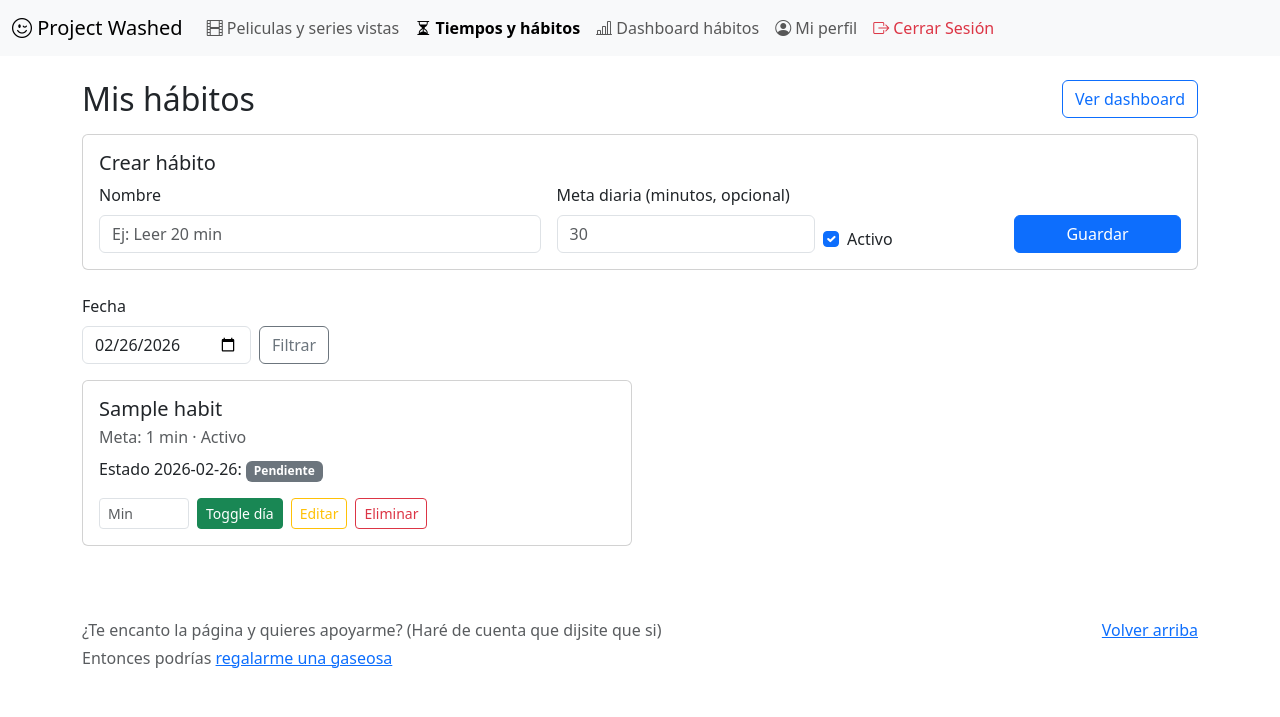
After one commit to SaGG77/Project-Washed, a Flask app: page /habits in a window 1280 px wide. The commit adds this page. Shown: the top 717 px of the page. Run offline with Flask 3, Linux system fonts and the light colour scheme; the visitor is signed in with stand-in values (Sample User, id 1); tables that the repository leaves empty hold one stand-in row (values such as "Sample post"); some libraries are stand-ins or nearby versions.

Commit message:
Add extensive Spanish comments to habits module code

```diff
--- a/app.py
+++ b/app.py
@@ -10,9 +10,12 @@ from forms import RegistroForm, LoginForm
 from extensions import db, migrate
 from models.user import User
 from models.media_item import MediaItem
+from models.habit import Habit
+from models.habit_log import HabitLog
 # BLUEPRINTS
 from routes.auth_routes import auth_bp
 from routes.media_routes import media_bp
+from routes.habit_routes import habit_bp
 
 load_dotenv()
 app = Flask(__name__)
@@ -26,6 +29,7 @@ migrate.init_app(app, db)
 
 app.register_blueprint(auth_bp)
 app.register_blueprint(media_bp)
+app.register_blueprint(habit_bp)
 
 @app.route("/")
 def home():
--- /dev/null
+++ b/routes/habit_routes.py
@@ -0,0 +1,389 @@
+# Importamos utilidades de fechas:
+# - date: para trabajar con fechas (sin hora)
+# - datetime: para parsear texto a fecha
+# - timedelta: para sumar/restar días (ej: últimos 7 días)
+from datetime import date, datetime, timedelta
+
+# Importamos helpers de Flask para:
+# - Blueprint: agrupar rutas
+# - flash: mostrar mensajes al usuario
+# - redirect/url_for: redirecciones
+# - render_template: renderizar HTML
+# - request/session: leer datos del formulario y usuario logueado
+from flask import Blueprint, flash, redirect, render_template, request, session, url_for
+
+# Importamos la instancia de base de datos SQLAlchemy compartida
+from extensions import db
+
+# Importamos nuestros modelos nuevos de hábitos
+from models.habit import Habit
+from models.habit_log import HabitLog
+
+# Decorador para proteger rutas (si no hay login, redirige a /auth/login)
+from utils.auth import login_required
+
+# Creamos el Blueprint de hábitos.
+# No usamos url_prefix para respetar exactamente rutas como /habits y /dashboard.
+habit_bp = Blueprint("habit", __name__)
+
+
+def _parse_date_or_today(raw_date: str | None) -> date:
+    """
+    Convierte un texto YYYY-MM-DD a objeto date.
+
+    Si viene vacío o inválido, devuelve la fecha de hoy para tener un fallback seguro.
+    """
+    # Si no viene nada (?date=...), usamos hoy.
+    if not raw_date:
+        return date.today()
+
+    try:
+        # Intentamos parsear el formato esperado.
+        return datetime.strptime(raw_date, "%Y-%m-%d").date()
+    except ValueError:
+        # Si el formato es inválido (ej: 2026/01/40), volvemos a hoy.
+        return date.today()
+
+
+def _build_streak(completed_dates: set[date]) -> tuple[int, int]:
+    """
+    Calcula:
+    - racha actual (current_streak)
+    - mejor racha histórica (best_streak)
+
+    Reglas usadas:
+    - Best streak: mayor secuencia de días consecutivos en completed_dates.
+    - Current streak: si hoy está completado, arrancamos desde hoy;
+      si no, pero ayer sí, arrancamos desde ayer;
+      si no hay ni hoy ni ayer, racha actual = 0.
+    """
+    # Sin datos, ambas rachas son 0.
+    if not completed_dates:
+        return 0, 0
+
+    # Ordenamos para detectar secuencias consecutivas día a día.
+    sorted_dates = sorted(completed_dates)
+
+    # Inicializamos rachas en 1 porque ya hay al menos una fecha.
+    best_streak = 1
+    current_run = 1
+
+    # Recorremos desde el segundo elemento comparando con el anterior.
+    for idx in range(1, len(sorted_dates)):
+        # Si el día actual es exactamente el siguiente al anterior, seguimos racha.
+        if sorted_dates[idx] == sorted_dates[idx - 1] + timedelta(days=1):
+            current_run += 1
+            best_streak = max(best_streak, current_run)
+        # Si no es consecutivo (y tampoco duplicado), reiniciamos run.
+        elif sorted_dates[idx] != sorted_dates[idx - 1]:
+            current_run = 1
+
+    # Calculamos racha actual con referencia en hoy/ayer.
+    today = date.today()
+    yesterday = today - timedelta(days=1)
+
+    if today in completed_dates:
+        # Si completó hoy, la racha actual puede seguir viva desde hoy.
+        cursor = today
+    elif yesterday in completed_dates:
+        # Si no completó hoy pero sí ayer, cuenta racha hasta ayer.
+        cursor = yesterday
+    else:
+        # Si no hay ni hoy ni ayer, no hay racha vigente.
+        return 0, best_streak
+
+    # Contamos hacia atrás mientras haya días consecutivos completados.
+    current_streak = 0
+    while cursor in completed_dates:
+        current_streak += 1
+        cursor -= timedelta(days=1)
+
+    return current_streak, best_streak
+
+
+@habit_bp.route("/habits", methods=["GET", "POST"])
+@login_required
+def habits():
+    """
+    GET:
+      - Lista hábitos del usuario logueado.
+      - Permite filtrar visualización por fecha (?date=YYYY-MM-DD).
+      - Mapea logs del día por habit_id para mostrar estado rápido.
+
+    POST:
+      - Crea un nuevo hábito.
+    """
+    # Leemos el user_id de la sesión para aislar datos por usuario.
+    user_id = session["user_id"]
+
+    # Flujo de creación de hábito.
+    if request.method == "POST":
+        # Capturamos y limpiamos inputs del formulario.
+        name = request.form.get("name", "").strip()
+        target_minutes_raw = request.form.get("target_minutes", "").strip()
+        is_active = request.form.get("is_active") == "on"
+
+        # Validación básica: nombre obligatorio.
+        if not name:
+            flash("El nombre del hábito es obligatorio.", "warning")
+            return redirect(url_for("habit.habits"))
+
+        # Meta de minutos es opcional.
+        target_minutes = None
+        if target_minutes_raw:
+            try:
+                target_minutes = int(target_minutes_raw)
+            except ValueError:
+                flash("La meta de minutos debe ser un número entero.", "warning")
+                return redirect(url_for("habit.habits"))
+
+            # Evitamos metas no positivas.
+            if target_minutes <= 0:
+                flash("La meta de minutos debe ser mayor a 0.", "warning")
+                return redirect(url_for("habit.habits"))
+
+        # Construimos la entidad Habit con los datos validados.
+        habit = Habit(
+            user_id=user_id,
+            name=name,
+            target_minutes=target_minutes,
+            is_active=is_active,
+        )
+
+        # Persistimos cambios en DB.
+        db.session.add(habit)
+        db.session.commit()
+
+        # Feedback visual al usuario.
+        flash("Hábito creado.", "success")
+        return redirect(url_for("habit.habits"))
+
+    # Si es GET: cargamos hábitos del usuario más recientes primero.
+    habits_data = Habit.query.filter_by(user_id=user_id).order_by(Habit.created_at.desc()).all()
+
+    # Parseamos la fecha que llega por query string.
+    selected_date = _parse_date_or_today(request.args.get("date"))
+
+    # Armamos lista de IDs para consultar logs de ese día en 1 sola query.
+    habit_ids = [habit.id for habit in habits_data]
+    logs_by_habit = {}
+
+    if habit_ids:
+        logs = HabitLog.query.filter(
+            HabitLog.habit_id.in_(habit_ids),
+            HabitLog.log_date == selected_date,
+        ).all()
+
+        # Transformamos lista en diccionario {habit_id: log} para lookup rápido en template.
+        logs_by_habit = {log.habit_id: log for log in logs}
+
+    # Renderizamos vista principal de hábitos.
+    return render_template(
+        "habits/index.html",
+        habits=habits_data,
+        selected_date=selected_date,
+        logs_by_habit=logs_by_habit,
+    )
+
+
+@habit_bp.route("/habits/<int:habit_id>/edit", methods=["GET", "POST"])
+@login_required
+def edit_habit(habit_id):
+    """
+    Permite editar un hábito propio.
+    - GET: muestra formulario precargado.
+    - POST: valida y guarda cambios.
+    """
+    user_id = session["user_id"]
+
+    # Seguridad: solo se puede editar un hábito del usuario logueado.
+    habit = Habit.query.filter_by(id=habit_id, user_id=user_id).first_or_404()
+
+    if request.method == "POST":
+        # Leemos valores del formulario.
+        name = request.form.get("name", "").strip()
+        target_minutes_raw = request.form.get("target_minutes", "").strip()
+        is_active = request.form.get("is_active") == "on"
+
+        # Validación de nombre.
+        if not name:
+            flash("El nombre del hábito es obligatorio.", "warning")
+            return render_template("habits/edit.html", habit=habit)
+
+        # Validación de meta opcional.
+        target_minutes = None
+        if target_minutes_raw:
+            try:
+                target_minutes = int(target_minutes_raw)
+            except ValueError:
+                flash("La meta de minutos debe ser un número entero.", "warning")
+                return render_template("habits/edit.html", habit=habit)
+
+            if target_minutes <= 0:
+                flash("La meta de minutos debe ser mayor a 0.", "warning")
+                return render_template("habits/edit.html", habit=habit)
+
+        # Aplicamos cambios al modelo.
+        habit.name = name
+        habit.target_minutes = target_minutes
+        habit.is_active = is_active
+
+        # Guardamos en base de datos.
+        db.session.commit()
+
+        flash("Hábito actualizado.", "success")
+        return redirect(url_for("habit.habits"))
+
+    # GET: mostramos formulario de edición.
+    return render_template("habits/edit.html", habit=habit)
+
+
+@habit_bp.route("/habits/<int:habit_id>/delete", methods=["POST"])
+@login_required
+def delete_habit(habit_id):
+    """Elimina un hábito propio."""
+    user_id = session["user_id"]
+
+    # Seguridad: no se puede borrar hábitos de otro usuario.
+    habit = Habit.query.filter_by(id=habit_id, user_id=user_id).first_or_404()
+
+    # Borramos hábito (y logs relacionados por cascade en el modelo).
+    db.session.delete(habit)
+    db.session.commit()
+
+    flash("Hábito eliminado.", "success")
+    return redirect(url_for("habit.habits"))
+
+
+@habit_bp.route("/habits/<int:habit_id>/toggle", methods=["POST"])
+@login_required
+def toggle_habit(habit_id):
+    """
+    Alterna estado completado/no completado para un hábito en una fecha.
+
+    - Si no existe log para ese día, lo crea como completado=True.
+    - Si existe, invierte completed.
+    - Minutos opcional: si se envía, se guarda/actualiza.
+    """
+    user_id = session["user_id"]
+
+    # Seguridad: solo togglear hábitos propios.
+    habit = Habit.query.filter_by(id=habit_id, user_id=user_id).first_or_404()
+
+    # Fecha objetivo tomada de query param ?date=YYYY-MM-DD (o hoy por fallback).
+    log_date = _parse_date_or_today(request.args.get("date"))
+
+    # Buscamos log existente del hábito en esa fecha.
+    log = HabitLog.query.filter_by(habit_id=habit.id, log_date=log_date).first()
+
+    # Minutos opcionales desde el formulario.
+    minutes_raw = request.form.get("minutes", "").strip()
+
+    minutes = None
+    if minutes_raw:
+        try:
+            minutes = int(minutes_raw)
+            if minutes < 0:
+                raise ValueError
+        except ValueError:
+            flash("Los minutos deben ser un número entero positivo.", "warning")
+            return redirect(url_for("habit.habits", date=log_date.isoformat()))
+
+    if log:
+        # Ya existe registro diario: invertimos estado.
+        log.completed = not log.completed
+
+        # Solo actualizamos minutos si el usuario envió el campo.
+        if minutes_raw:
+            log.minutes = minutes
+    else:
+        # No existe registro: creamos uno marcado como completado.
+        log = HabitLog(
+            habit_id=habit.id,
+            log_date=log_date,
+            completed=True,
+            minutes=minutes,
+        )
+        db.session.add(log)
+
+    db.session.commit()
+    flash("Registro actualizado.", "success")
+    return redirect(url_for("habit.habits", date=log_date.isoformat()))
+
+
+@habit_bp.route("/dashboard")
+@login_required
+def dashboard():
+    """
+    Dashboard con KPIs:
+    - cumplimiento 7 y 30 días
+    - días cumplidos 7/30
+    - racha actual y mejor racha
+    - top 5 hábitos por cantidad de logs completados
+    """
+    user_id = session["user_id"]
+
+    # Para KPIs tomamos hábitos activos del usuario.
+    habits_data = Habit.query.filter_by(user_id=user_id, is_active=True).all()
+
+    # Extraemos IDs para consultar logs de una sola vez.
+    habit_ids = [habit.id for habit in habits_data]
+    logs = []
+
+    if habit_ids:
+        # Traemos solo logs marcados como completados.
+        logs = HabitLog.query.filter(
+            HabitLog.habit_id.in_(habit_ids),
+            HabitLog.completed.is_(True),
+        ).all()
+
+    # Definimos cortes de ventana temporal (incluyendo hoy).
+    today = date.today()
+    since_7 = today - timedelta(days=6)   # hoy + 6 días atrás = 7 días
+    since_30 = today - timedelta(days=29)  # hoy + 29 días atrás = 30 días
+
+    # Contamos completados en cada ventana.
+    completed_last_7 = sum(1 for log in logs if log.log_date >= since_7)
+    completed_last_30 = sum(1 for log in logs if log.log_date >= since_30)
+
+    # Posibles completados máximos = hábitos activos x cantidad de días de ventana.
+    total_possible_7 = len(habits_data) * 7
+    total_possible_30 = len(habits_data) * 30
+
+    # Porcentaje de cumplimiento (evitamos división por cero si no hay hábitos).
+    compliance_7 = round((completed_last_7 / total_possible_7) * 100, 1) if total_possible_7 else 0
+    compliance_30 = round((completed_last_30 / total_possible_30) * 100, 1) if total_possible_30 else 0
+
+    # Set de fechas completadas para calcular rachas globales.
+    completed_dates = {log.log_date for log in logs}
+    current_streak, best_streak = _build_streak(completed_dates)
+
+    # Top hábitos: ordenamos por cantidad de completados.
+    top_habits = []
+    if habits_data:
+        # Inicializamos conteo en 0 para todos los hábitos activos.
+        log_count_by_habit = {habit.id: 0 for habit in habits_data}
+
+        # Sumamos 1 por cada log completado.
+        for log in logs:
+            log_count_by_habit[log.habit_id] = log_count_by_habit.get(log.habit_id, 0) + 1
+
+        # Orden descendente por conteo y nos quedamos con top 5.
+        top_habits = sorted(
+            habits_data,
+            key=lambda habit: log_count_by_habit.get(habit.id, 0),
+            reverse=True,
+        )[:5]
+
+    # Renderizamos dashboard con todos los KPI calculados.
+    return render_template(
+        "habits/dashboard.html",
+        habits_count=len(habits_data),
+        completed_last_7=completed_last_7,
+        completed_last_30=completed_last_30,
+        compliance_7=compliance_7,
+        compliance_30=compliance_30,
+        current_streak=current_streak,
+        best_streak=best_streak,
+        top_habits=top_habits,
+    )
--- a/templates/base.html
+++ b/templates/base.html
@@ -40,13 +40,13 @@
                             </a>
                         </li>
                         <li class="nav-item">
-                            <a class="nav-link {% if request.endpoint == 'auth.habitos' %}active fw-bold{% endif %}" aria-current="page" href="#">
+                            <a class="nav-link {% if request.endpoint in ['habit.habits','habit.edit_habit','habit.delete_habit','habit.toggle_habit'] %}active fw-bold{% endif %}" href="{{ url_for('habit.habits') }}">
                                 <i class="bi bi-hourglass-split"></i> Tiempos y hábitos
                             </a>
                         </li>
                         <li class="nav-item">
-                            <a class="nav-link {% if request.endpoint == 'auth.plata' %}active fw-bold{% endif %}" aria-current="page" href="#">
-                                <i class="bi bi-cash-coin"></i> La plata
+                            <a class="nav-link {% if request.endpoint == 'habit.dashboard' %}active fw-bold{% endif %}" href="{{ url_for('habit.dashboard') }}">
+                                <i class="bi bi-bar-chart-line"></i> Dashboard hábitos
                             </a>
                         </li>
                         {% if session.get('user_id') %}
--- /dev/null
+++ b/templates/habits/index.html
@@ -0,0 +1,87 @@
+{% extends "base.html" %}
+{% block title %}Hábitos | Project Washed{% endblock %}
+{% block content %}
+<div class="container my-4">
+    <div class="d-flex justify-content-between align-items-center mb-3">
+        <h2 class="mb-0">Mis hábitos</h2>
+        <a class="btn btn-outline-primary" href="{{ url_for('habit.dashboard') }}">Ver dashboard</a>
+    </div>
+
+    <div class="card mb-4">
+        <div class="card-body">
+            <h5 class="card-title">Crear hábito</h5>
+            <form method="POST" class="row g-3 align-items-end">
+                <div class="col-md-5">
+                    <label class="form-label">Nombre</label>
+                    <input class="form-control" name="name" required placeholder="Ej: Leer 20 min">
+                </div>
+                <div class="col-md-3">
+                    <label class="form-label">Meta diaria (minutos, opcional)</label>
+                    <input class="form-control" type="number" name="target_minutes" min="1" placeholder="30">
+                </div>
+                <div class="col-md-2 form-check mt-4">
+                    <input class="form-check-input" type="checkbox" name="is_active" id="is_active" checked>
+                    <label class="form-check-label" for="is_active">Activo</label>
+                </div>
+                <div class="col-md-2">
+                    <button class="btn btn-primary w-100" type="submit">Guardar</button>
+                </div>
+            </form>
+        </div>
+    </div>
+
+    <form method="GET" class="row g-2 mb-3">
+        <div class="col-auto">
+            <label class="form-label">Fecha</label>
+            <input class="form-control" type="date" name="date" value="{{ selected_date.isoformat() }}">
+        </div>
+        <div class="col-auto align-self-end">
+            <button class="btn btn-outline-secondary" type="submit">Filtrar</button>
+        </div>
+    </form>
+
+    {% if habits %}
+    <div class="row g-3">
+        {% for habit in habits %}
+        {% set log = logs_by_habit.get(habit.id) %}
+        <div class="col-12 col-md-6">
+            <div class="card h-100">
+                <div class="card-body">
+                    <h5 class="card-title mb-1">{{ habit.name }}</h5>
+                    <div class="text-muted mb-2">
+                        {% if habit.target_minutes %}Meta: {{ habit.target_minutes }} min{% else %}Sin meta de minutos{% endif %} ·
+                        {% if habit.is_active %}Activo{% else %}Inactivo{% endif %}
+                    </div>
+
+                    <p class="mb-3">
+                        Estado {{ selected_date.isoformat() }}:
+                        {% if log and log.completed %}
+                            <span class="badge text-bg-success">Completado</span>
+                        {% else %}
+                            <span class="badge text-bg-secondary">Pendiente</span>
+                        {% endif %}
+                        {% if log and log.minutes is not none %}
+                            <span class="ms-2">{{ log.minutes }} min</span>
+                        {% endif %}
+                    </p>
+
+                    <div class="d-flex flex-wrap gap-2">
+                        <form method="POST" action="{{ url_for('habit.toggle_habit', habit_id=habit.id, date=selected_date.isoformat()) }}" class="d-flex gap-2">
+                            <input class="form-control form-control-sm" type="number" min="0" name="minutes" placeholder="Min" style="width: 90px;">
+                            <button class="btn btn-sm btn-success" type="submit">Toggle día</button>
+                        </form>
+                        <a class="btn btn-sm btn-outline-warning" href="{{ url_for('habit.edit_habit', habit_id=habit.id) }}">Editar</a>
+                        <form method="POST" action="{{ url_for('habit.delete_habit', habit_id=habit.id) }}" class="js-delete-form">
+                            <button class="btn btn-sm btn-outline-danger" type="submit">Eliminar</button>
+                        </form>
+                    </div>
+                </div>
+            </div>
+        </div>
+        {% endfor %}
+    </div>
+    {% else %}
+    <div class="alert alert-info">Aún no tienes hábitos. Crea el primero en el formulario de arriba.</div>
+    {% endif %}
+</div>
+{% endblock %}
```
Also changed, not shown: models/habit.py (added, +45 -0 lines), models/habit_log.py (added, +38 -0 lines), templates/habits/dashboard.html (added, +37 -0 lines), templates/habits/edit.html (added, +29 -0 lines).
